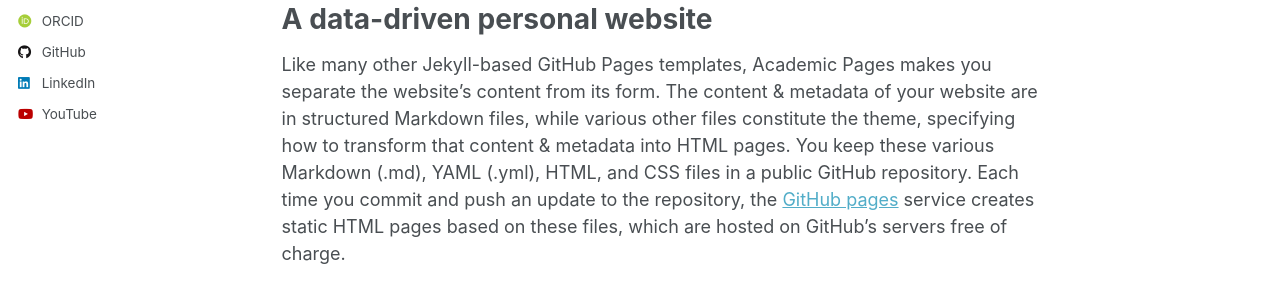
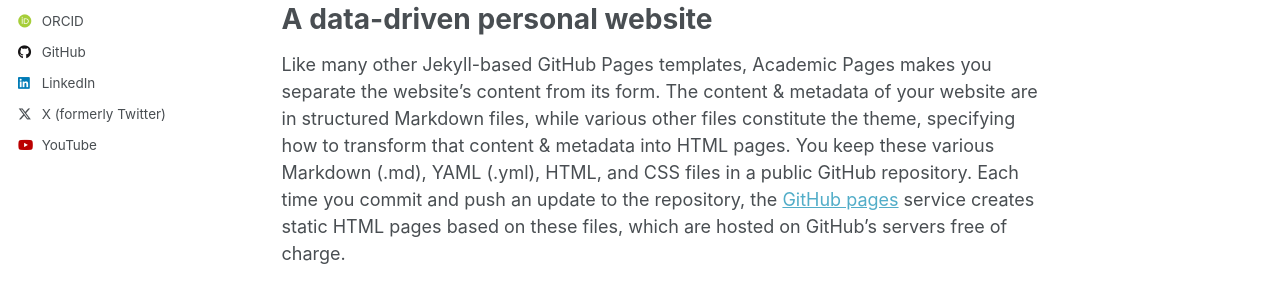
Before and after one commit to mzc796/mzc796.github.io, a Jekyll site: the page built from _pages/about.md, in a window 1280 px wide. Shown: the part 483-777 px from the top of the page. Built offline with Jekyll 4.4.1, drawn with Linux system fonts in a browser that asks for light colours; some web fonts are replaced; a script that is not in the unit is left out; some of the changed lines change nothing that is shown.

Commit message:
Update _config.yml

```diff
--- a/_config.yml
+++ b/_config.yml
@@ -42,8 +42,8 @@
 
   # Social media
   linkedin         : "mingming-chen-97949684"
-  twitter          : # Username for X / Twitter
-  youtube          : "@mingmingchen1925"
+  twitter          : "Mingmin81156751"
+  youtube          : "mingmingchen1925"
 
 # Publication Category - The following the list of publication categories and their headings
 publication_category:
```
